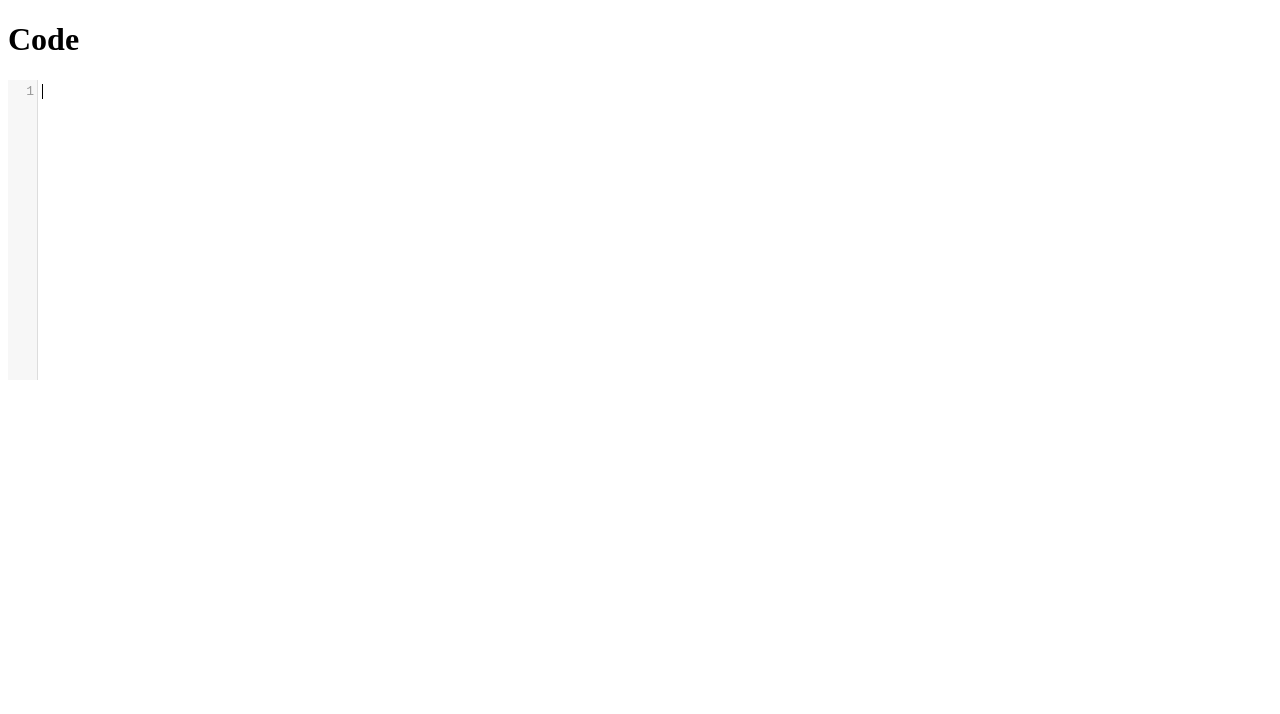
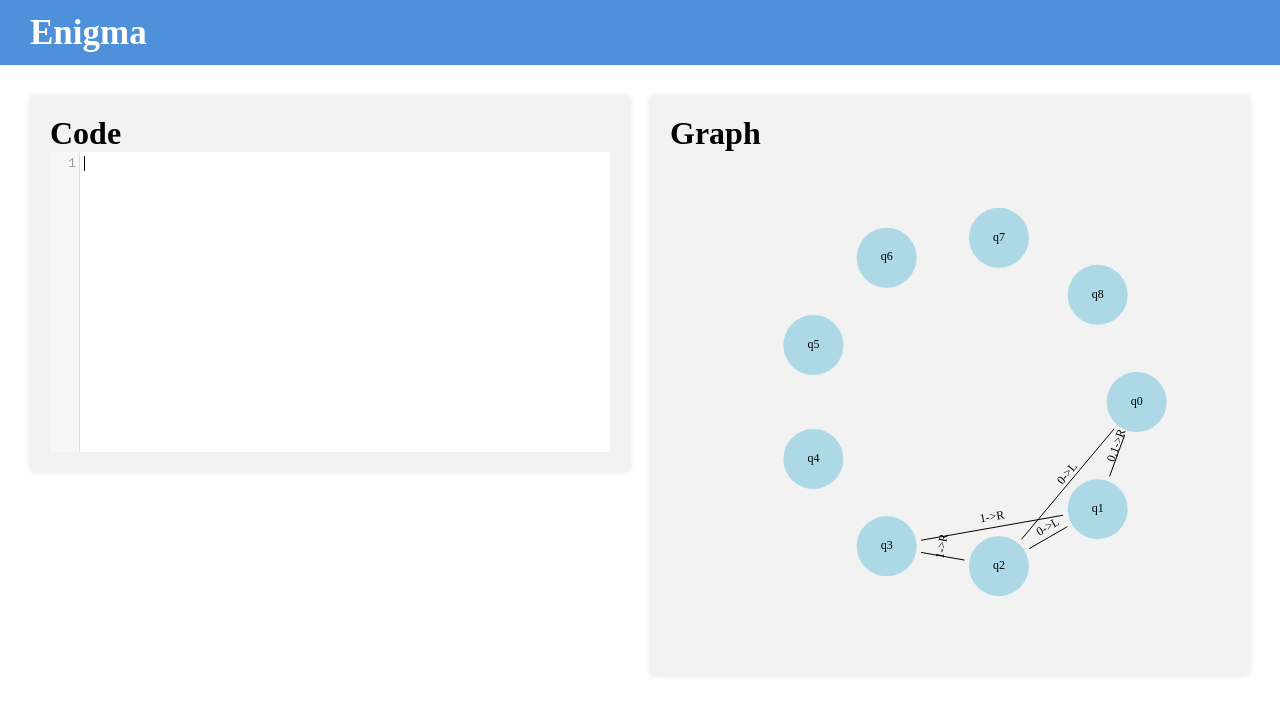
Before and after one commit to Gh-Badr/enigma, a plain HTML site: page index.html in a window 1280 px wide. Drawn offline with nearby package versions, Linux system fonts and the light colour scheme.

Commit message:
automata commit

```diff
--- a/css/styles.css
+++ b/css/styles.css
@@ -1,6 +1,64 @@
+*{
+  padding: 0;
+  margin: 0;
+  text-decoration: none;
+  list-style: none;
+  box-sizing: border-box;
+  }
+
+nav {
+  background: #4f90da;
+  height: 65px;
+  display: flex;
+  align-items: center;
+}
+
+label.logo {
+  color: white;
+  font-size: 35px;
+  line-height: 60px;
+  padding: 0 30px;
+  font-weight: bold;
+}
+
+
+
+
+.container {
+  display: flex;
+  justify-content: space-between; /* Changed to space-between */
+  align-items: flex-start;
+  margin-top: 20px; /* Added margin */
+  padding: 0 20px; /* Added padding */
+}
+
+.editor-container,
+.graph-container {
+  flex: 1;
+  margin: 10px;
+  min-width: 0; /* Added min-width to ensure equal size */
+}
+
 .editor-container {
-    position: fixed;
-    bottom: 20px;
-    width: 100%;
-    height: 300px;
-  }
+  padding: 20px;
+  background-color: #f2f2f2;
+  border-radius: 5px;
+  box-shadow: 0 0 5px rgba(0, 0, 0, 0.1);
+  overflow: auto; /* Added overflow for scrolling if needed */
+}
+
+.graph-container {
+  padding: 20px;
+  background-color: #f2f2f2;
+  border-radius: 5px;
+  box-shadow: 0 0 5px rgba(0, 0, 0, 0.1);
+  overflow: auto; /* Added overflow for scrolling if needed */
+}
+.graph-placeholder {
+  width: 100%;
+  height: 400px; /* Adjust the height as needed */
+  background-color: white;
+}
+svg line, svg text {
+  pointer-events: none;
+}
--- a/index.html
+++ b/index.html
@@ -4,32 +4,49 @@
   <meta charset="utf-8">
   <title>Enigma</title>
   <link rel="stylesheet" href="https://cdnjs.cloudflare.com/ajax/libs/codemirror/5.65.13/codemirror.min.css" />
-  <link href="css/styles.css">
+  <link href="css/styles.css" rel="stylesheet">
   <link href="css/custom-syntax.css" rel="stylesheet">
-  <style>
-    .tape-cell{
-      fill: white;
-      stroke: black;
-      stroke-width: 1px;
-    }
-  </style>
-
   <script src="https://cdnjs.cloudflare.com/ajax/libs/codemirror/5.65.13/codemirror.min.js"></script>
   <script src="https://cdnjs.cloudflare.com/ajax/libs/codemirror/5.65.13/mode/javascript/javascript.min.js"></script>
+  <script src="https://d3js.org/d3.v7.min.js"></script>
+<script src="https://cdn.jsdelivr.net/lodash/4.10.0/lodash.min.js"
+integrity="sha256-WplZqoBFo5rcW50YJBm/A1DRy7NnlMHTVDZBan+g2ZU=" crossorigin="anonymous"></script>
+<script> var lodash = _; </script>
+<link rel="stylesheet" href="https://unicons.iconscout.com/release/v4.0.0/css/line.css">
+
+<script src="https://cdn.jsdelivr.net/lodash/4.10.0/lodash.fp.min.js"
+integrity="sha256-21hyGphPmEWw6dEv1N50zj2CGTCph/CZOkIQHqGoTfs=" crossorigin="anonymous"></script>
   <!--
     <script src="https://d3js.org/d3.v5.min.js" defer></script>
     <script src="https://d3js.org/d3-scale.v3.min.js" defer></script>
   -->
-  <script src="https://d3js.org/d3.v7.min.js"></script>
-
+ <!-- <script src="https://d3js.org/d3.v7.min.js"></script>-->
+  <script src="js/custom-syntax.js"></script>
+  <script src="js/automata.js"></script>
 
 </head>
 <body>
-  <div><h1> Code </h1></div>
-  <div id="code-editor"></div>
-  <div id="tape-container">
-    <svg id="tape"></svg>
+  <nav>
+    <label class="logo"> Enigma </label>
+
+  </nav>
+
+  <div class="container">
+    <div class="editor-container">
+      <h1> Code </h1>
+      <div id="code-editor"></div>
+    </div>
+
+    <!-- graph-->
+    <div class="graph-container">
+      <h1>Graph</h1>
+      <!-- Placeholder for the graph -->
+      <div id="graph-placeholder"></div>
+
+      <svg id="svgContainer" width="600" height="500"></svg>
+    </div>
   </div>
-  <script src="js/custom-syntax.js"></script>
+
+
 </body>
 </html>
--- /dev/null
+++ b/js/automata.js
@@ -0,0 +1,178 @@
+document.addEventListener("DOMContentLoaded", function() {
+    // Define the drawState function
+    function drawState(states) {
+      // Select the SVG container
+      var svg = d3.select('#svgContainer');
+
+      // Set the dimensions of the SVG container
+      var width = parseInt(svg.style('width'));
+      var height = parseInt(svg.style('height'));
+
+      // Calculate the angle between each state
+      var angle = (2 * Math.PI) / states.length;
+
+      // Calculate the radius of the circular arrangement
+      var radius = Math.min(width, height) / 3;
+
+      // Append a group for each state circle and label
+      var stateGroups = svg.selectAll('.state')
+        .data(states)
+        .enter()
+        .append('g')
+        .attr('class', 'state')
+        .attr('id', function(d) {
+          return 'state_' + d; // Add an ID for each state
+        })
+        .attr('transform', function(d, i) {
+          // Calculate the x and y coordinates based on the angle and radius
+          var x = width / 2 + radius * Math.cos(i * angle);
+          var y = height / 2 + radius * Math.sin(i * angle);
+          return 'translate(' + x + ',' + y + ')';
+        });
+
+      // Append the state circles
+      stateGroups.append('circle')
+        .attr('r', 30)
+        .attr('fill', 'lightblue');
+
+      // Append the state labels
+      stateGroups.append('text')
+        .text(function(d) {
+          return d;
+        })
+        .attr('text-anchor', 'middle')
+        .attr('alignment-baseline', 'middle')
+        .attr('font-size', '12px');
+    }
+
+    // Define the drawTransition function
+    function drawTransition(transitions) {
+      // Select the SVG container
+      var svg = d3.select('#svgContainer');
+
+      for (var i = 0; i < transitions.length; i++) {
+        var transition = transitions[i];
+
+        // Get the current state circle
+        var currentState = svg.select('#state_' + transition.currentState);
+
+        // Get the target state circle
+        var targetState = svg.select('#state_' + transition.target);
+
+        // Get the coordinates of the current and target state circles
+        var currentX = parseFloat(currentState.attr('transform').split('(')[1].split(',')[0]);
+        var currentY = parseFloat(currentState.attr('transform').split('(')[1].split(',')[1].split(')')[0]);
+        var targetX = parseFloat(targetState.attr('transform').split('(')[1].split(',')[0]);
+        var targetY = parseFloat(targetState.attr('transform').split('(')[1].split(',')[1].split(')')[0]);
+
+        // Calculate the angle and radius for the line
+        var dx = targetX - currentX;
+        var dy = targetY - currentY;
+        var angle = Math.atan2(dy, dx);
+        var radius = parseFloat(currentState.select('circle').attr('r')) + 5;
+
+        // Calculate the start and end points of the line
+        var startX = currentX + Math.cos(angle) * radius;
+        var startY = currentY + Math.sin(angle) * radius;
+        var endX = targetX - Math.cos(angle) * radius;
+        var endY = targetY - Math.sin(angle) * radius;
+
+        // Create a curved line using the start and end points
+        var line = svg.append('path')
+          .attr('d', 'M' + startX + ',' + startY + 'Q' + (startX + endX) / 2 + ',' + (startY + endY) / 2 + ',' + endX + ',' + endY)
+          .attr('stroke', 'black')
+          .attr('fill', 'none');
+
+        // Specify the x and y coordinates for the text
+        var textX = (startX + endX) / 2;
+        var textY = (startY + endY) / 2;
+
+
+        // Append the text for the transition action
+var actionText = transition.characters.join(',') + '->' + transition.direction;
+svg.append('text')
+  .attr('x', textX)
+  .attr('y', textY - 10) // Subtract a value to position the text above the line
+  .text(actionText)
+  .attr('text-anchor', 'middle')
+  .attr('alignment-baseline', 'middle')
+  .attr('font-size', '12px')
+  .attr('transform', function() {
+    // Calculate the rotation angle for the text
+    var angleDeg = angle * (180 / Math.PI);
+    if (angleDeg > 90 && angleDeg < 270) {
+        angleDeg -= 180; // Adjust the angle if the line goes left
+      }
+      else if (angleDeg > 270 && angleDeg < 360) {
+        angleDeg -= 90; // Subtract 90 degrees to rotate the text along the line
+      }
+      else {
+        angleDeg += 90; // Add 90 degrees to rotate the text along the line
+      }
+    return 'rotate(' + angleDeg + ',' + textX + ',' + (textY - 10) + ')'; // Subtract a value here as well
+  });
+      }
+    }
+
+    // Function to calculate the intermediate points along the curved path
+    function calculateIntermediatePoints(startX, startY, endX, endY, numPoints, index) {
+      var intermediatePoints = [];
+      var dx = endX - startX;
+      var dy = endY - startY;
+
+      for (var i = 1; i <= numPoints; i++) {
+        var fraction = i / (numPoints + 1);
+        var x = startX + dx * fraction;
+        var y = startY + dy * fraction;
+
+        // Add some curve to the y-coordinate based on the index
+        y += Math.sin((index + 1) * Math.PI / numPoints) * 50;
+
+        intermediatePoints.push([x, y]);
+      }
+
+      return intermediatePoints;
+    }
+
+    // Define your states and transitions
+    var states = ['q0', 'q1', 'q2','q3','q4','q5','q6','q7','q8'];
+    // Example transitions
+    var transitions = [
+      {
+        currentState: 'q0',
+        characters: ['0', '1'],
+        direction: 'R',
+        target: 'q1'
+      },
+      {
+        currentState: 'q1',
+        characters: ['0'],
+        direction: 'L',
+        target: 'q2'
+      },
+      {
+        currentState: 'q2',
+        characters: ['1'],
+        direction: 'R',
+        target: 'q3'
+      },
+      {
+        currentState: 'q0',
+        characters: ['0'],
+        direction: 'L',
+        target: 'q2'
+      },
+       {
+        currentState: 'q1',
+        characters: ['1'],
+        direction: 'R',
+        target: 'q3'
+      }
+    ];
+
+    // Call the drawState function with your states
+    drawState(states);
+
+    // Call the drawTransition function with the transitions array
+    drawTransition(transitions);
+  });
--- a/js/custom-syntax.js
+++ b/js/custom-syntax.js
@@ -1,12 +1,17 @@
+
+
+
+
+
 CodeMirror.defineMode('customMode', function() {
   return {
     token: function(stream, state) {
       // Define your custom tokenization rules here
-      if (stream.match('blank')||stream.match('input') || stream.match('Start state') || stream.match('table') ) {
+      if (stream.match('blank')||stream.match('input') || stream.match('startState') || stream.match('table') ) {
         return 'style2';
       }
 
-      if (stream.match('ayat')) {
+      if (stream.match('write') || stream.match('R') || stream.match('L') || stream.match('right') || stream.match('left') ) {
         return 'style1';
       }
       if (stream.match('#')) {
@@ -22,6 +27,9 @@ CodeMirror.defineMode('customMode', function() {
       if(stream.match("(") || stream.match(')') ){
           return 'style4';
        }
+       if(stream.match("{") || stream.match('}') ){
+        return 'style4';
+     }
        if (stream.match(/[a-zA-Z][0-9]/)) {
               // name of the state, can contain only one letter  and one number
               return 'style2';
@@ -44,25 +52,27 @@ document.addEventListener('DOMContentLoaded', function() {
     autofocus: true
   });
 
-
-  editor.on('beforeChange', function(instance, change){
-    if (change.origin === '+input' && change.text[0] === '\'') {
+  // Event listener for automatically inserting matching braces and parentheses
+  editor.on('beforeChange', function(instance, change) {
+    if (change.origin === '+input') {
       let end = instance.getCursor('head');
-      instance.replaceRange('\'', end);
-      instance.setCursor(end);
-    }
-    if (change.origin === '+input' && change.text[0] === '[') {
-      let end = instance.getCursor('head');
-      instance.replaceRange(']', end);
-      instance.setCursor(end);
-    }
-  });
-  // Event listener for automatically inserting matching braces
-  editor.on('beforeChange', function(instance, change) {
-    if (change.origin === '+input' && change.text[0] === '{') {
-      let end = instance.getCursor('head');
-      instance.replaceRange('}', end);
-      instance.setCursor(end);
+      let charToInsert;
+      if (change.text[0] === '{') {
+        charToInsert = '}';
+      } else if (change.text[0] === '[') {
+        charToInsert = ']';
+      } else if (change.text[0] === '\'') {
+        charToInsert = '\'';
+      } else if (change.text[0] === '(') {
+        charToInsert = ')';
+      }
+      else if (change.text[0] === '"') {
+        charToInsert = '"';
+      }
+      if (charToInsert) {
+        instance.replaceRange(charToInsert, end);
+        instance.setCursor(end);
+      }
     }
   });
 
@@ -72,33 +82,16 @@ document.addEventListener('DOMContentLoaded', function() {
       let cursor = instance.getCursor();
       let indent = instance.getOption('indentUnit');
       let lineContent = instance.getLine(cursor.line);
-      console.log(lineContent);
       let lineIndent = lineContent.search(/\S|$/);
       let precedingChar = lineContent.charAt(cursor.ch - 1);
-      if (precedingChar == '{'){
+
+      // Check if the preceding character is an opening bracket or parenthesis
+      if (precedingChar === '{' || precedingChar === '(' || precedingChar === '{\t') {
         let formattedCode = '\n' + ' '.repeat(lineIndent + indent) + '\n';
         instance.replaceRange(formattedCode, { line: cursor.line, ch: cursor.ch }, { line: cursor.line, ch: cursor.ch });
         instance.setCursor(cursor.line + 1, lineIndent + indent);
         event.preventDefault();
       }
-
     }
   });
 });
-
-
-
-      //let enteredNewLine = false;
-      //editor.on('keydown', function(instance, event) {
-        //if (event.key === 'Enter') {
-          //let cursor = instance.getCursor();
-          //let indent = instance.getOption('indentUnit');
-
-          //let formattedCode = '\n' + ' '.repeat(indent) + '\n' ;
-          //instance.replaceRange(formattedCode,  { line: cursor.line, ch: cursor.ch }, { line: cursor.line, ch: cursor.ch });
-          //instance.setCursor(cursor.line + 1, indent);
-          //event.preventDefault();
-        //}
-          //instance.replaceRange(formattedCode,  { line: cursor.line, ch: cursor.ch }, { line: cursor.line, ch: cursor.ch });
-          //instance.setCursor(cursor.line + 1, indent);
-        //});
```
